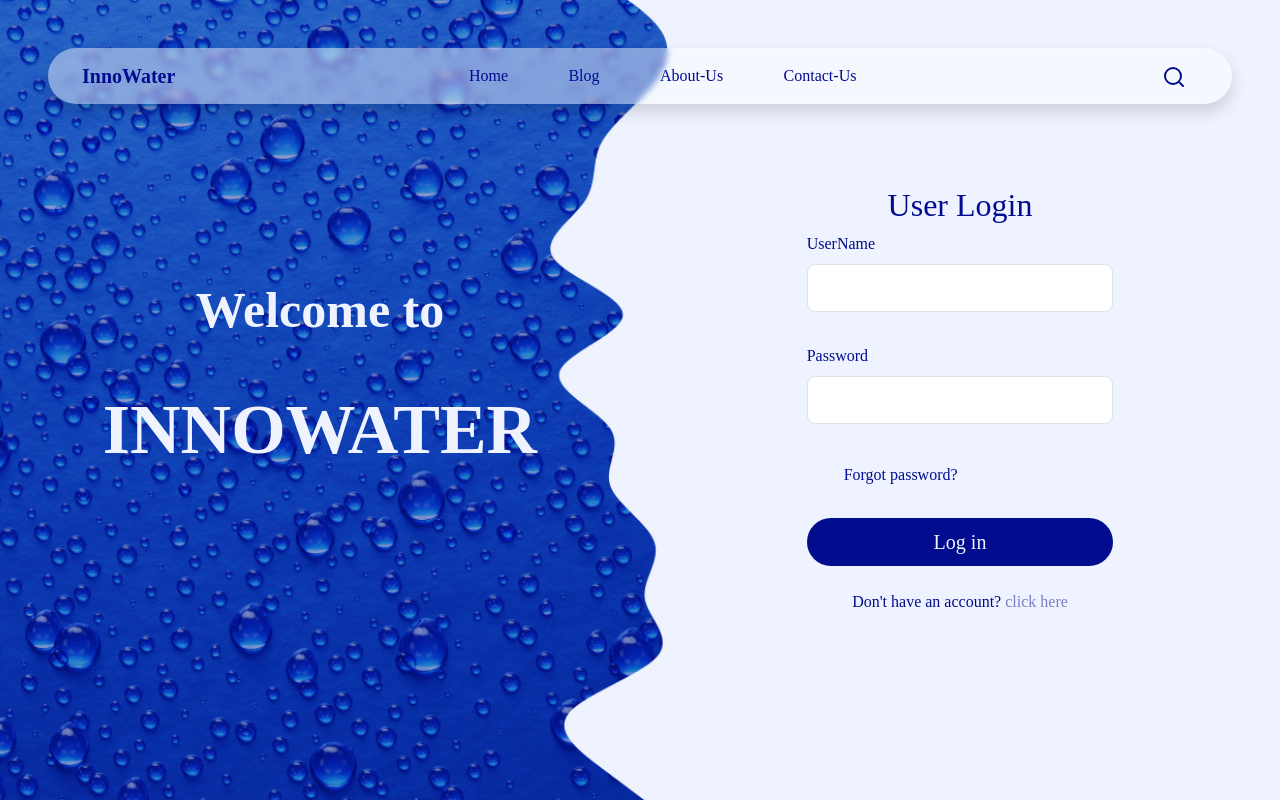
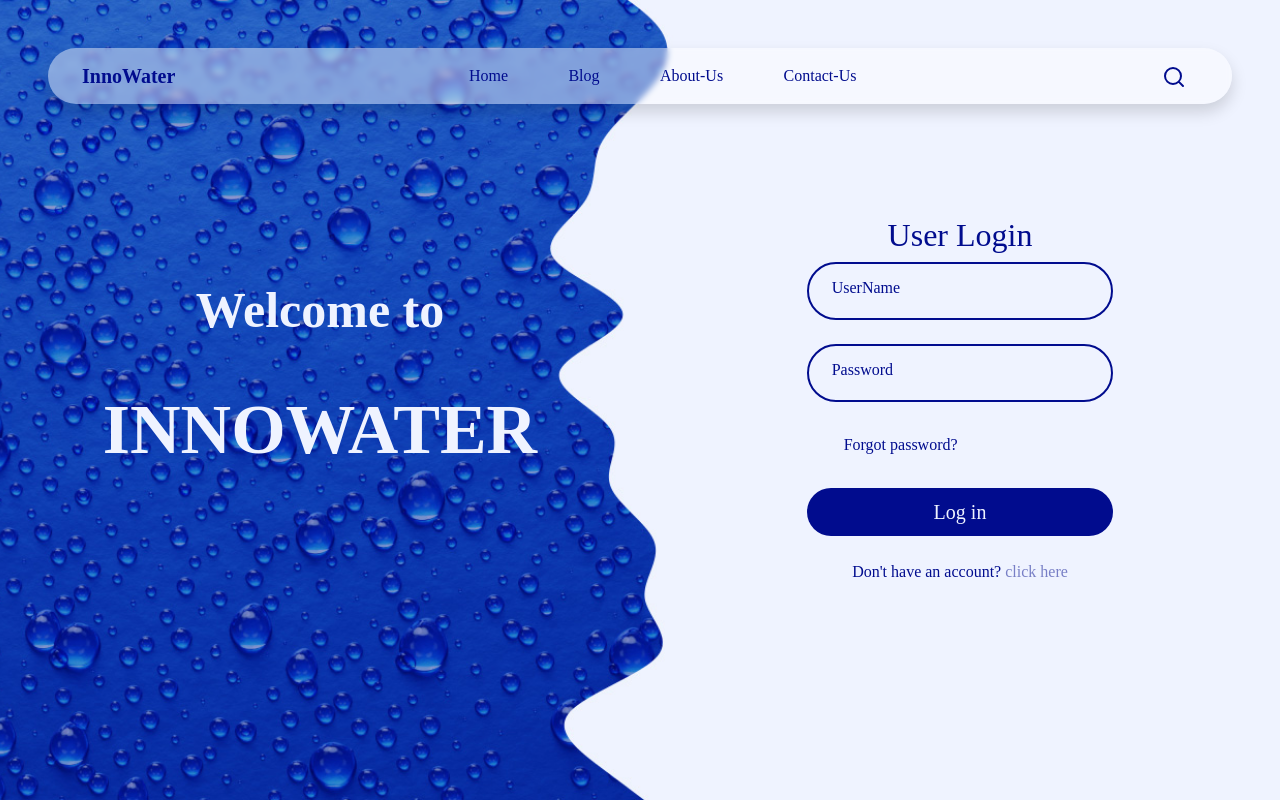
Before and after one commit to mhyr2002/Mahmood, a Django app: page /accounts/login/ in a window 1280 px wide. Run offline with Django 5.2, Linux system fonts and the light colour scheme; some libraries are stand-ins or nearby versions; some web fonts are replaced.

Commit message:
Update login.html

```diff
--- a/core/templates/accounts/login.html
+++ b/core/templates/accounts/login.html
@@ -229,20 +229,20 @@
 									<div class="row gy-2">
 										<div class="col-12">
 											<div class="form-floating mb-3">
-												<div data-mdb-input-init class="form-outline form-white mb-4">
-													<label class="form-label" for="typeEmailX">UserName</label>
-													<input type="text" id="typeEmailX" class="form-control form-control-lg" name="username" />
-												  </div>
+												<!-- <div data-mdb-input-init class="form-outline form-white mb-4"> -->
+													<input type="text" id="typeEmailX" class="form-control border-trans-primary rounded-5 ps-4" placeholder="" name="username" />
+													<label for="typeEmailX" class="ps-4">UserName</label>
+												  <!-- </div> -->
 
 
 											</div>
 										</div>
 										<div class="col-12">
 											<div class="form-floating mb-3">
-												<div data-mdb-input-init class="form-outline form-white mb-4">
-													<label class="form-label" for="typePasswordX">Password</label>
-													<input type="password" id="typePasswordX" class="form-control form-control-lg" name="password" />
-												  </div>
+												<!-- <div data-mdb-input-init class="form-outline form-white mb-4"> -->
+													<input type="password" id="typePasswordX" class="form-control border-trans-primary rounded-5 ps-4" placeholder="" name="password" />
+													<label for="typePasswordX" class="ps-4">Password</label>
+												  <!-- </div> -->
 											</div>
 										</div>
 										<div class="col-12">
```
